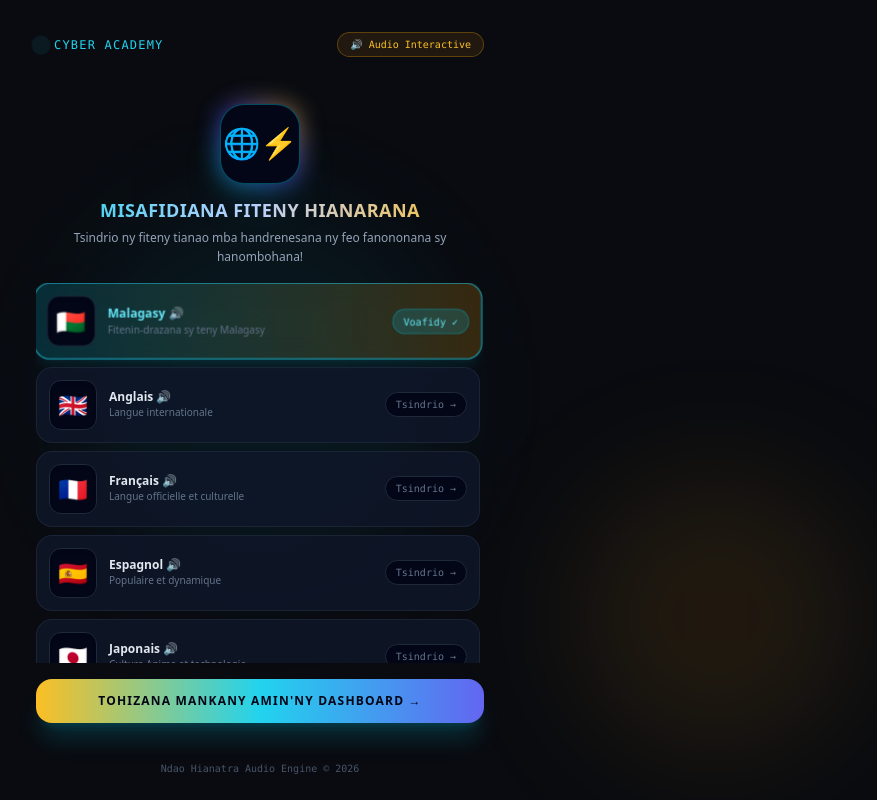
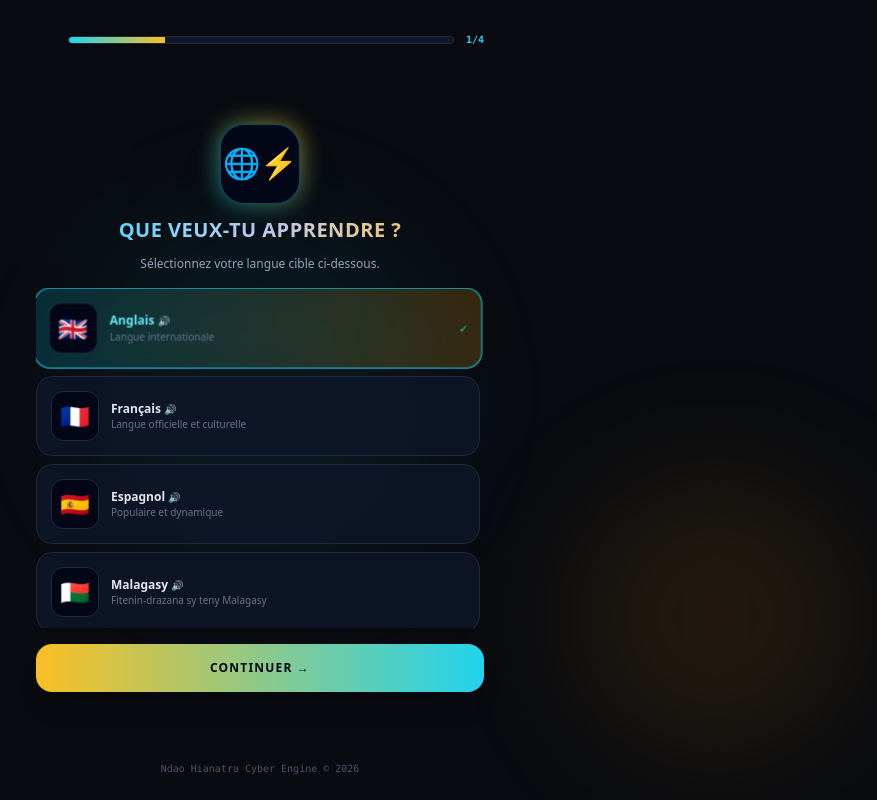
Before and after one commit to 261Topexacte1xbet/ndao-hianatra-langue-v2, a Next.js app: page /onboarding in a window 1280 px wide. Shown: the whole page, without its empty margins (380-1257 px from the left). Built offline with nearby package versions, Linux system fonts and the light colour scheme.

Commit message:
Update page.tsx

```diff
--- a/app/onboarding/page.tsx
+++ b/app/onboarding/page.tsx
@@ -4,34 +4,40 @@ import React, { useState } from "react";
 import { useRouter } from "next/navigation";
 
 export default function OnboardingPage() {
-  const [selectedLanguage, setSelectedLanguage] = useState("Malagasy");
   const router = useRouter();
+  const [step, setStep] = useState<1 | 2 | 3 | 4>(1);
 
-  // Lisitry ny fiteny maro be mitovy amin'ny Duolingo
+  // Data voaangona amin'ny onboarding
+  const [selectedLanguage, setSelectedLanguage] = useState("Anglais");
+  const [selectedLevel, setSelectedLevel] = useState("Je débute");
+  const [selectedPath, setSelectedPath] = useState("bases");
+
+  // 1. Lisitry ny fiteny maro be (Step 1)
   const languages = [
-    { name: "Malagasy", flag: "🇲🇬", desc: "Fitenin-drazana sy teny Malagasy", code: "mg-MG" },
     { name: "Anglais", flag: "🇬🇧", desc: "Langue internationale", code: "en-US" },
     { name: "Français", flag: "🇫🇷", desc: "Langue officielle et culturelle", code: "fr-FR" },
     { name: "Espagnol", flag: "🇪🇸", desc: "Populaire et dynamique", code: "es-ES" },
+    { name: "Malagasy", flag: "🇲🇬", desc: "Fitenin-drazana sy teny Malagasy", code: "mg-MG" },
     { name: "Japonais", flag: "🇯🇵", desc: "Culture Anime et technologie", code: "ja-JP" },
     { name: "Coréen", flag: "🇰🇷", desc: "K-Pop et culture moderne", code: "ko-KR" },
     { name: "Allemand", flag: "🇩🇪", desc: "Technique et professionnel", code: "de-DE" },
     { name: "Italien", flag: "🇮🇹", desc: "Mélodique et gastronomie", code: "it-IT" },
-    { name: "Chinois (Mandarin)", flag: "🇨🇳", desc: "Langue la plus parlée", code: "zh-CN" },
-    { name: "Arabe", flag: "🇸🇦", desc: "Riche et historique", code: "ar-SA" },
+    { name: "Chinois", flag: "🇨🇳", desc: "Langue la plus parlée", code: "zh-CN" },
+    { name: "Portugais", flag: "🇵🇹", desc: "Brésil et Portugal", code: "pt-PT" },
     { name: "Russe", flag: "🇷🇺", desc: "Culture et littérature", code: "ru-RU" },
-    { name: "Portugais", flag: "🇵🇹", desc: "Brésil et Portugal", code: "pt-PT" },
-    { name: "Néerlandais", flag: "🇳🇱", desc: "Pays-Bas et Europe", code: "nl-NL" },
-    { name: "Turc", flag: "🇹🇷", desc: "Entre Orient et Occident", code: "tr-TR" },
-    { name: "Hindi", flag: "🇮🇳", desc: "Culture indienne et cinéma", code: "hi-IN" },
-    { name: "Suédois", flag: "🇸🇪", desc: "Scandinavie et design", code: "sv-SE" },
-    { name: "Grec", flag: "🇬🇷", desc: "Histoire et philosophie", code: "el-GR" },
-    { name: "Polonais", flag: "🇵🇱", desc: "Europe de l'Est", code: "pl-PL" },
-    { name: "Vietnamien", flag: "🇻🇳", desc: "Asie du Sud-Est", code: "vi-VN" },
-    { name: "Indonésien", flag: "🇮🇩", desc: "Archipel et commerce", code: "id-ID" }
+    { name: "Arabe", flag: "🇸🇦", desc: "Riche et historique", code: "ar-SA" }
   ];
 
-  // Mandefa ny feo (Text-to-Speech)
+  // 2. Safidy ambaratonga (Step 2)
+  const levelOptions = [
+    "Je débute en " + selectedLanguage,
+    "Je connais quelques mots de base",
+    "Je peux avoir une conversation simple",
+    "Je peux parler de sujets variés",
+    "Je peux parler de façon approfondie"
+  ];
+
+  // Mandefa ny feo Text-to-Speech
   const playVoice = (text: string, langCode: string) => {
     if (typeof window !== "undefined" && "speechSynthesis" in window) {
       window.speechSynthesis.cancel();
@@ -47,10 +53,6 @@ export default function OnboardingPage() {
     playVoice(langName, langCode);
   };
 
-  const handleContinue = () => {
-    router.push("/dashboard");
-  };
-
   return (
     <div className="min-h-screen bg-[#090b10] text-slate-100 font-sans flex flex-col justify-between items-center p-4 relative overflow-hidden">
 
@@ -58,95 +60,228 @@ export default function OnboardingPage() {
       <div className="absolute top-1/4 left-1/2 -translate-x-1/2 w-96 h-96 bg-cyan-500/10 rounded-full blur-3xl pointer-events-none animate-pulse"></div>
       <div className="absolute bottom-10 right-10 w-72 h-72 bg-amber-500/10 rounded-full blur-3xl pointer-events-none"></div>
 
-      {/* Header */}
-      <header className="w-full max-w-md flex justify-between items-center py-4 relative z-10">
-        <div className="flex items-center gap-2">
-          <span className="w-2.5 h-2.5 rounded-full bg-cyan-400 animate-ping"></span>
-          <span className="text-xs font-mono tracking-widest text-cyan-400 uppercase">Cyber Academy</span>
+      {/* Header miaraka amin'ny Bouton Retour sy Progress Bar */}
+      <header className="w-full max-w-md flex items-center justify-between py-4 relative z-10 gap-3">
+        {step > 1 ? (
+          <button
+            onClick={() => setStep((prev) => (prev - 1) as 1 | 2 | 3 | 4)}
+            className="text-slate-400 hover:text-cyan-400 text-lg transition-colors"
+          >
+            ←
+          </button>
+        ) : (
+          <div className="w-5"></div>
+        )}
+
+        {/* Dynamic Progress Bar */}
+        <div className="flex-1 h-2 bg-slate-900 border border-slate-800 rounded-full overflow-hidden">
+          <div
+            className="h-full bg-gradient-to-r from-cyan-400 to-amber-400 transition-all duration-500"
+            style={{ width: `${(step / 4) * 100}%` }}
+          ></div>
         </div>
-        <span className="text-[10px] bg-amber-500/10 text-amber-400 border border-amber-500/30 px-3 py-1 rounded-full font-mono flex items-center gap-1">
-          🔊 Audio Interactive
+
+        <span className="text-[10px] font-mono text-cyan-400 font-bold">
+          {step}/4
         </span>
       </header>
 
-      {/* Main Content */}
-      <main className="w-full max-w-md my-auto space-y-4 relative z-10">
+      {/* Main Content Area */}
+      <main className="w-full max-w-md my-auto space-y-6 relative z-10 animate-fadeIn">
 
-        {/* Animated Cyber Mascot Header */}
+        {/* STEP 1: Safidio ny fiteny */}
+        {step === 1 && (
+          <div className="space-y-4">
             <div className="text-center space-y-3">
               <div className="relative w-20 h-20 mx-auto flex items-center justify-center">
-            <div className="absolute inset-0 rounded-3xl bg-gradient-to-tr from-cyan-500 via-indigo-600 to-amber-400 opacity-75 blur-md animate-spin-slow"></div>
-
-            <div className="relative w-full h-full bg-slate-950 border border-cyan-500/40 rounded-3xl flex items-center justify-center text-3xl shadow-2xl shadow-cyan-500/20 transform hover:scale-105 transition-transform duration-300">
+                <div className="absolute inset-0 rounded-3xl bg-gradient-to-tr from-cyan-500 to-amber-400 opacity-70 blur-md animate-spin-slow"></div>
+                <div className="relative w-full h-full bg-slate-950 border border-cyan-500/40 rounded-3xl flex items-center justify-center text-3xl shadow-2xl">
                   <span className="animate-bounce">🌐⚡</span>
                 </div>
               </div>
-
-          <div className="space-y-1">
-            <h1 className="text-lg font-black text-transparent bg-clip-text bg-gradient-to-r from-cyan-400 via-indigo-200 to-amber-400 tracking-wide uppercase">
-              Misafidiana Fiteny Hianarana
+              <h1 className="text-xl font-black text-transparent bg-clip-text bg-gradient-to-r from-cyan-400 via-indigo-200 to-amber-400 tracking-wide uppercase">
+                Que veux-tu apprendre ?
               </h1>
-            <p className="text-xs text-slate-400 leading-relaxed">
-              Tsindrio ny fiteny tianao mba handrenesana ny feo fanononana sy hanombohana!
-            </p>
-          </div>
+              <p className="text-xs text-slate-400">Sélectionnez votre langue cible ci-dessous.</p>
             </div>
 
-        {/* Scrollable Language List */}
-        <div className="space-y-2 max-h-[380px] overflow-y-auto pr-1 scrollbar-thin scrollbar-thumb-cyan-500/30">
+            <div className="space-y-2 max-h-[340px] overflow-y-auto pr-1 scrollbar-thin">
               {languages.map((lang) => {
                 const isSelected = selectedLanguage === lang.name;
                 return (
                   <div
                     key={lang.name}
                     onClick={() => handleSelectLanguage(lang.name, lang.code)}
-                className={`group cursor-pointer p-3 rounded-2xl border transition-all duration-300 flex items-center justify-between backdrop-blur-md ${
+                    className={`cursor-pointer p-3.5 rounded-2xl border transition-all flex items-center justify-between backdrop-blur-md ${
                       isSelected
-                    ? "bg-gradient-to-r from-cyan-500/20 to-amber-500/20 border-cyan-400/80 shadow-lg shadow-cyan-500/10 scale-[1.01]"
-                    : "bg-slate-900/80 border-slate-800/80 hover:border-slate-700 hover:bg-slate-900"
+                        ? "bg-gradient-to-r from-cyan-500/20 to-amber-500/20 border-cyan-400 shadow-lg scale-[1.01]"
+                        : "bg-slate-900/80 border-slate-800 hover:border-slate-700"
                     }`}
                   >
                     <div className="flex items-center gap-3">
-                  <span className="text-2xl p-2 rounded-xl bg-slate-950 border border-slate-800 shadow-inner">
-                    {lang.flag}
-                  </span>
+                      <span className="text-2xl p-2 rounded-xl bg-slate-950 border border-slate-800">{lang.flag}</span>
                       <div>
-                    <h3 className={`text-xs font-bold transition-colors ${isSelected ? "text-cyan-300" : "text-slate-200"}`}>
-                      {lang.name} 🔊
+                        <h3 className={`text-xs font-bold ${isSelected ? "text-cyan-300" : "text-slate-200"}`}>
+                          {lang.name} <span className="text-[10px]">🔊</span>
                         </h3>
-                    <p className="text-[10px] text-slate-500 font-medium">
-                      {lang.desc}
-                    </p>
+                        <p className="text-[10px] text-slate-500">{lang.desc}</p>
                       </div>
                     </div>
-
-                <div className="flex items-center gap-2">
-                  <span className={`text-[10px] font-mono px-2.5 py-1 rounded-full border transition-all ${
-                    isSelected
-                      ? "bg-cyan-500/20 text-cyan-300 border-cyan-500/40 shadow-sm"
-                      : "bg-slate-950 text-slate-500 border-slate-800 group-hover:text-slate-400"
-                  }`}>
-                    {isSelected ? "Voafidy ✓" : "Tsindrio →"}
-                  </span>
-                </div>
+                    {isSelected && <span className="text-cyan-400 text-xs font-mono font-bold">✓</span>}
                   </div>
                 );
               })}
             </div>
 
-        {/* Continue Button */}
             <button
-          onClick={handleContinue}
-          className="w-full bg-gradient-to-r from-amber-400 via-cyan-400 to-indigo-500 hover:from-amber-300 hover:to-cyan-300 text-slate-950 font-black py-3.5 rounded-2xl text-xs uppercase tracking-widest shadow-xl shadow-cyan-500/20 transform active:scale-98 transition-all duration-200"
+              onClick={() => setStep(2)}
+              className="w-full bg-gradient-to-r from-amber-400 to-cyan-400 hover:from-amber-300 hover:to-cyan-300 text-slate-950 font-black py-4 rounded-2xl text-xs uppercase tracking-widest shadow-xl transition-all"
             >
-          Tohizana mankany amin'ny Dashboard →
+              CONTINUER →
             </button>
+          </div>
+        )}
+
+        {/* STEP 2: Ambaratonga sy traikefa amin'ilay fiteny */}
+        {step === 2 && (
+          <div className="space-y-5">
+            <div className="flex items-start gap-3 bg-slate-900/90 border border-slate-800 p-4 rounded-2xl">
+              <div className="text-3xl animate-bounce">🤖</div>
+              <div className="bg-slate-950 border border-cyan-500/30 p-3 rounded-2xl relative text-xs text-slate-200 leading-relaxed">
+                Tu as déjà des bases en <span className="text-amber-400 font-bold">{selectedLanguage}</span> ?
+              </div>
+            </div>
+
+            <div className="space-y-2.5">
+              {levelOptions.map((opt, idx) => {
+                const isSelected = selectedLevel === opt;
+                return (
+                  <div
+                    key={idx}
+                    onClick={() => setSelectedLevel(opt)}
+                    className={`cursor-pointer p-4 rounded-2xl border transition-all flex items-center justify-between ${
+                      isSelected
+                        ? "bg-cyan-500/20 border-cyan-400 text-cyan-300 font-bold"
+                        : "bg-slate-900/80 border-slate-800 text-slate-300 hover:border-slate-700"
+                    }`}
+                  >
+                    <span className="text-xs">{opt}</span>
+                    <span className="text-xs text-slate-500">📊</span>
+                  </div>
+                );
+              })}
+            </div>
+
+            <button
+              onClick={() => setStep(3)}
+              className="w-full bg-gradient-to-r from-amber-400 to-cyan-400 hover:from-amber-300 hover:to-cyan-300 text-slate-950 font-black py-4 rounded-2xl text-xs uppercase tracking-widest shadow-xl transition-all"
+            >
+              CONTINUER →
+            </button>
+          </div>
+        )}
+
+        {/* STEP 3: Safidy point de départ */}
+        {step === 3 && (
+          <div className="space-y-5">
+            <div className="flex items-start gap-3 bg-slate-900/90 border border-slate-800 p-4 rounded-2xl">
+              <div className="text-3xl animate-bounce">🤖</div>
+              <div className="bg-slate-950 border border-cyan-500/30 p-3 rounded-2xl text-xs text-slate-200 leading-relaxed">
+                Maintenant, on va trouver le meilleur point de départ !
+              </div>
+            </div>
+
+            <div className="space-y-3">
+              {/* Option 1: Commence par les bases */}
+              <div
+                onClick={() => setSelectedPath("bases")}
+                className={`cursor-pointer p-4 rounded-2xl border transition-all relative ${
+                  selectedPath === "bases"
+                    ? "bg-gradient-to-r from-amber-500/20 to-cyan-500/20 border-amber-400"
+                    : "bg-slate-900/80 border-slate-800"
+                }`}
+              >
+                <span className="absolute -top-2.5 right-4 bg-cyan-500 text-slate-950 text-[9px] font-black uppercase px-2.5 py-0.5 rounded-full">
+                  RECOMMANDÉ
+                </span>
+                <div className="flex items-center gap-3">
+                  <div className="w-10 h-10 rounded-xl bg-amber-500/20 border border-amber-500/40 flex items-center justify-center text-amber-400 font-bold text-lg">
+                    📘
+                  </div>
+                  <div>
+                    <h3 className="text-xs font-bold text-amber-300">
+                      Tu débutes en {selectedLanguage} ?
+                    </h3>
+                    <p className="text-[10px] text-slate-400">Commence par les bases !</p>
+                  </div>
+                </div>
+              </div>
+
+              {/* Option 2: Test de niveau */}
+              <div
+                onClick={() => setSelectedPath("test")}
+                className={`cursor-pointer p-4 rounded-2xl border transition-all ${
+                  selectedPath === "test"
+                    ? "bg-gradient-to-r from-amber-500/20 to-cyan-500/20 border-amber-400"
+                    : "bg-slate-900/80 border-slate-800"
+                }`}
+              >
+                <div className="flex items-center gap-3">
+                  <div className="w-10 h-10 rounded-xl bg-cyan-500/20 border border-cyan-500/40 flex items-center justify-center text-cyan-400 font-bold text-lg">
+                    🧭
+                  </div>
+                  <div>
+                    <h3 className="text-xs font-bold text-cyan-300">
+                      Tu parles déjà un peu {selectedLanguage} ?
+                    </h3>
+                    <p className="text-[10px] text-slate-400">On va trouver par où tu dois commencer !</p>
+                  </div>
+                </div>
+              </div>
+            </div>
+
+            <button
+              onClick={() => setStep(4)}
+              className="w-full bg-gradient-to-r from-amber-400 to-cyan-400 hover:from-amber-300 hover:to-cyan-300 text-slate-950 font-black py-4 rounded-2xl text-xs uppercase tracking-widest shadow-xl transition-all"
+            >
+              CONTINUER →
+            </button>
+          </div>
+        )}
+
+        {/* STEP 4: Hafatra farany sy fampidirana amin'ny Leçon 1 */}
+        {step === 4 && (
+          <div className="space-y-6 text-center my-auto">
+            <div className="relative w-28 h-28 mx-auto flex items-center justify-center">
+              <div className="absolute inset-0 rounded-full bg-gradient-to-tr from-cyan-400 to-amber-400 blur-xl opacity-50 animate-pulse"></div>
+              <div className="relative w-full h-full bg-slate-950 border-2 border-cyan-400 rounded-full flex items-center justify-center text-5xl shadow-2xl">
+                🚀
+              </div>
+            </div>
+
+            <div className="space-y-2 bg-slate-900/90 border border-slate-800 p-5 rounded-3xl backdrop-blur">
+              <h2 className="text-lg font-extrabold text-amber-400">
+                D'accord ! C'est parti pour la Leçon 1 de l'Unité 1.
+              </h2>
+              <p className="text-xs text-slate-400">
+                Votre profil <span className="text-cyan-300 font-semibold">{selectedLanguage}</span> est prêt !
+              </p>
+            </div>
+
+            <button
+              onClick={() => router.push("/dashboard")}
+              className="w-full bg-gradient-to-r from-amber-400 via-cyan-400 to-indigo-500 hover:from-amber-300 hover:to-cyan-300 text-slate-950 font-black py-4 rounded-2xl text-xs uppercase tracking-widest shadow-xl shadow-cyan-500/20 transform active:scale-98 transition-all"
+            >
+              COMMENCER LA LEÇON →
+            </button>
+          </div>
+        )}
 
       </main>
 
       {/* Footer */}
       <footer className="py-2 text-[10px] text-slate-600 font-mono relative z-10">
-        Ndao Hianatra Audio Engine © 2026
+        Ndao Hianatra Cyber Engine © 2026
       </footer>
 
     </div>
```
Lines whose indentation alone changed are shown as unchanged.
